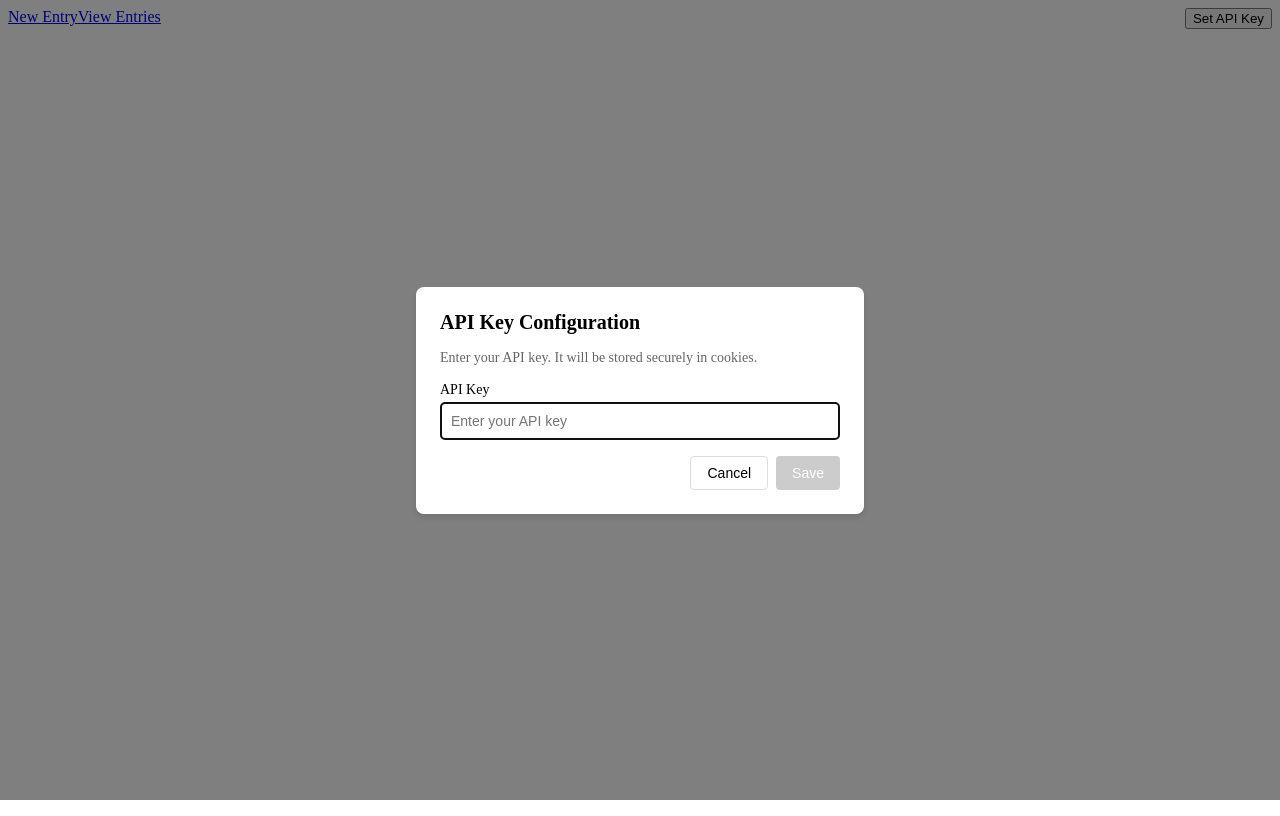
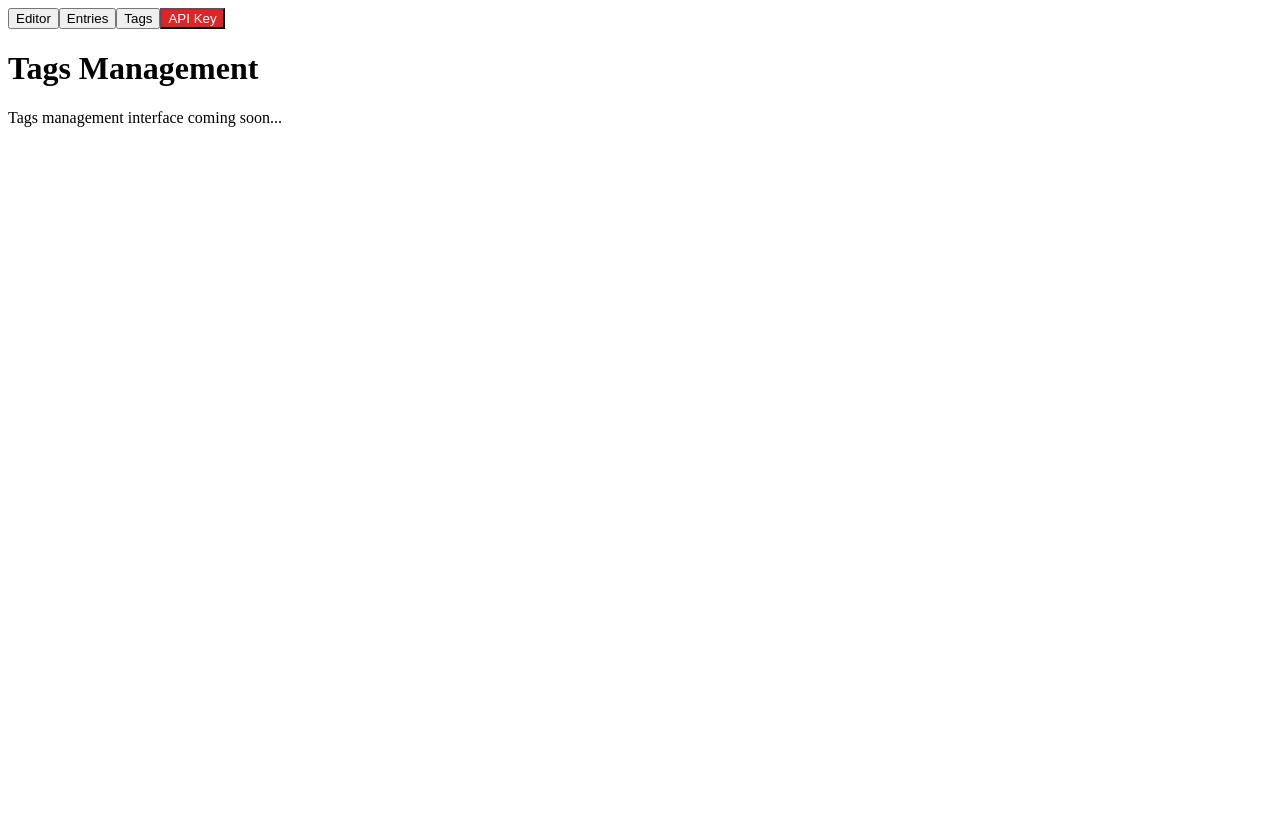
Before and after one commit to RainbowCockroach/life-log-web, a React (Vite) app: page /life-log-web/tags in a window 1280 px wide. Built offline with nearby package versions, Linux system fonts and the light colour scheme.

Commit message:
Refactor

```diff
--- a/src/App.tsx
+++ b/src/App.tsx
@@ -1,72 +1,24 @@
-import { useState } from "react";
-import { BrowserRouter as Router, Routes, Route, Link } from "react-router-dom";
-import Editor from "./components/Editor";
-import EntriesList from "./components/EntriesList";
-import ApiKeyModal from "./components/ApiKeyModal";
-import { hasApiKey, saveApiKey, getApiKey } from "./utils/apiKeyStorage";
-
-function Navigation() {
-  const [isApiKeyModalOpen, setIsApiKeyModalOpen] = useState(false);
-  const [successMessage, setSuccessMessage] = useState<string | null>(null);
-
-  const handleApiKeySave = (apiKey: string) => {
-    saveApiKey(apiKey);
-    setSuccessMessage("API key saved successfully");
-    setTimeout(() => setSuccessMessage(null), 3000);
-  };
-
-  return (
-    <>
-      <nav style={{ display: "flex", justifyContent: "space-between" }}>
-        <div>
-          <Link to="/">New Entry</Link>
-          <Link to="/entries">View Entries</Link>
-        </div>
-        <button onClick={() => setIsApiKeyModalOpen(true)}>
-          {hasApiKey() ? "API Settings" : "Set API Key"}
-        </button>
-      </nav>
-
-      {successMessage && <div>{successMessage}</div>}
-
-      <ApiKeyModal
-        isOpen={isApiKeyModalOpen}
-        onClose={() => setIsApiKeyModalOpen(false)}
-        onSave={handleApiKeySave}
-        currentApiKey={getApiKey() || ""}
-      />
-    </>
-  );
-}
+import { BrowserRouter as Router, Routes, Route } from "react-router-dom";
+import NavBar from "./components/NavBar";
+import EditorPage from "./pages/EditorPage";
+import EntriesPage from "./pages/EntriesPage";
+import TagsPage from "./pages/TagsPage";
+import ApiKeyPage from "./pages/ApiKeyPage";
 
 function App() {
-  const [isApiKeyModalOpen, setIsApiKeyModalOpen] = useState(!hasApiKey());
-
   return (
     <Router basename="/life-log-web">
-      <div
-        style={{ display: "flex", flexDirection: "column", height: "100vh" }}
-      >
-        <Navigation />
+      <div style={{ display: "flex", flexDirection: "column", height: "100vh" }}>
+        <NavBar />
         <div style={{ flex: 1, overflow: "auto" }}>
           <Routes>
-            <Route path="/" element={<Editor />} />
-            <Route path="/entries" element={<EntriesList />} />
+            <Route path="/" element={<EditorPage />} />
+            <Route path="/entries" element={<EntriesPage />} />
+            <Route path="/tags" element={<TagsPage />} />
+            <Route path="/api-key" element={<ApiKeyPage />} />
           </Routes>
         </div>
       </div>
-
-      {!hasApiKey() && (
-        <ApiKeyModal
-          isOpen={isApiKeyModalOpen}
-          onClose={() => setIsApiKeyModalOpen(false)}
-          onSave={(apiKey) => {
-            saveApiKey(apiKey);
-            setIsApiKeyModalOpen(false);
-          }}
-          currentApiKey=""
-        />
-      )}
     </Router>
   );
 }
--- a/src/components/ApiKeyModal.tsx
+++ b/src/components/ApiKeyModal.tsx
@@ -1,118 +1,55 @@
-import { useState } from 'react';
+import { useState } from "react";
 
 interface ApiKeyModalProps {
-  isOpen: boolean;
-  onClose: () => void;
   onSave: (apiKey: string) => void;
   currentApiKey?: string;
 }
 
-function ApiKeyModal({ isOpen, onClose, onSave, currentApiKey = '' }: ApiKeyModalProps) {
+function ApiKeyModal({ onSave, currentApiKey = "" }: ApiKeyModalProps) {
+  const [isOpen, setIsOpen] = useState(false);
   const [apiKey, setApiKey] = useState(currentApiKey);
-
-  if (!isOpen) return null;
 
   const handleSave = () => {
     if (apiKey.trim()) {
       onSave(apiKey.trim());
-      onClose();
+      setIsOpen(false);
     }
   };
 
   const handleKeyDown = (e: React.KeyboardEvent) => {
-    if (e.key === 'Enter') {
+    if (e.key === "Enter") {
       handleSave();
-    } else if (e.key === 'Escape') {
-      onClose();
+    } else if (e.key === "Escape") {
+      setIsOpen(false);
     }
   };
 
+  const hasApiKey = Boolean(currentApiKey);
+
   return (
-    <div
-      style={{
-        position: 'fixed',
-        top: 0,
-        left: 0,
-        right: 0,
-        bottom: 0,
-        backgroundColor: 'rgba(0, 0, 0, 0.5)',
-        display: 'flex',
-        alignItems: 'center',
-        justifyContent: 'center',
-        zIndex: 1000,
-      }}
-      onClick={onClose}
-    >
-      <div
+    <div>
+      <button
+        onClick={() => setIsOpen(!isOpen)}
         style={{
-          backgroundColor: 'white',
-          padding: '24px',
-          borderRadius: '8px',
-          minWidth: '400px',
-          maxWidth: '500px',
-          boxShadow: '0 4px 6px rgba(0, 0, 0, 0.1)',
+          background: hasApiKey ? "" : "#dc2626",
+          color: hasApiKey ? "" : "white",
         }}
-        onClick={(e) => e.stopPropagation()}
       >
-        <h2 style={{ margin: '0 0 16px 0', fontSize: '20px' }}>API Key Configuration</h2>
-
-        <p style={{ margin: '0 0 16px 0', color: '#666', fontSize: '14px' }}>
-          Enter your API key. It will be stored securely in cookies.
-        </p>
-
-        <div style={{ marginBottom: '16px' }}>
-          <label style={{ display: 'block', marginBottom: '4px', fontSize: '14px', fontWeight: '500' }}>
-            API Key
-          </label>
+        API Key
+      </button>
+      {isOpen && (
+        <div>
           <input
             type="password"
             value={apiKey}
             onChange={(e) => setApiKey(e.target.value)}
             onKeyDown={handleKeyDown}
-            placeholder="Enter your API key"
+            placeholder="Enter API key"
             autoFocus
-            style={{
-              width: '100%',
-              padding: '10px',
-              fontSize: '14px',
-              border: '1px solid #ddd',
-              borderRadius: '4px',
-              boxSizing: 'border-box',
-            }}
           />
+          <button onClick={handleSave}>Save</button>
         </div>
-
-        <div style={{ display: 'flex', justifyContent: 'flex-end', gap: '8px' }}>
-          <button
-            onClick={onClose}
-            style={{
-              padding: '8px 16px',
-              fontSize: '14px',
-              border: '1px solid #ddd',
-              borderRadius: '4px',
-              backgroundColor: 'white',
-              cursor: 'pointer',
-            }}
-          >
-            Cancel
-          </button>
-          <button
-            onClick={handleSave}
-            disabled={!apiKey.trim()}
-            style={{
-              padding: '8px 16px',
-              fontSize: '14px',
-              border: 'none',
-              borderRadius: '4px',
-              backgroundColor: apiKey.trim() ? '#007bff' : '#ccc',
-              color: 'white',
-              cursor: apiKey.trim() ? 'pointer' : 'not-allowed',
-            }}
-          >
-            Save
-          </button>
-        </div>
-      </div>
+      )}
     </div>
   );
 }
--- /dev/null
+++ b/src/components/NavBar.tsx
@@ -0,0 +1,27 @@
+import { Link } from "react-router-dom";
+import { hasApiKey } from "../utils/apiKeyStorage";
+
+function NavBar() {
+  const noApiKey = !hasApiKey();
+
+  return (
+    <nav>
+      <Link to="/">
+        <button>Editor</button>
+      </Link>
+      <Link to="/entries">
+        <button>Entries</button>
+      </Link>
+      <Link to="/tags">
+        <button>Tags</button>
+      </Link>
+      <Link to="/api-key">
+        <button style={{ background: noApiKey ? "#dc2626" : "", color: noApiKey ? "white" : "" }}>
+          API Key
+        </button>
+      </Link>
+    </nav>
+  );
+}
+
+export default NavBar;
--- /dev/null
+++ b/src/pages/ApiKeyPage.tsx
@@ -0,0 +1,45 @@
+import { useState } from "react";
+import { saveApiKey, getApiKey } from "../utils/apiKeyStorage";
+
+function ApiKeyPage() {
+  const [apiKey, setApiKey] = useState(getApiKey() || "");
+  const [message, setMessage] = useState<string | null>(null);
+
+  const handleSave = () => {
+    if (apiKey.trim()) {
+      saveApiKey(apiKey.trim());
+      setMessage("API key saved successfully");
+      setTimeout(() => setMessage(null), 3000);
+    }
+  };
+
+  const handleKeyDown = (e: React.KeyboardEvent) => {
+    if (e.key === "Enter") {
+      handleSave();
+    }
+  };
+
+  return (
+    <div>
+      <h1>API Key Configuration</h1>
+      <p>Enter your API key. It will be stored securely in cookies.</p>
+
+      {message && <div>{message}</div>}
+
+      <div>
+        <label>API Key</label>
+        <input
+          type="password"
+          value={apiKey}
+          onChange={(e) => setApiKey(e.target.value)}
+          onKeyDown={handleKeyDown}
+          placeholder="Enter your API key"
+        />
+      </div>
+
+      <button onClick={handleSave}>Save API Key</button>
+    </div>
+  );
+}
+
+export default ApiKeyPage;
--- /dev/null
+++ b/src/pages/EditorPage.tsx
@@ -0,0 +1,7 @@
+import Editor from "../components/Editor";
+
+function EditorPage() {
+  return <Editor />;
+}
+
+export default EditorPage;
--- /dev/null
+++ b/src/pages/EntriesPage.tsx
@@ -0,0 +1,7 @@
+import EntriesList from "../components/EntriesList";
+
+function EntriesPage() {
+  return <EntriesList />;
+}
+
+export default EntriesPage;
--- /dev/null
+++ b/src/pages/TagsPage.tsx
@@ -0,0 +1,10 @@
+function TagsPage() {
+  return (
+    <div>
+      <h1>Tags Management</h1>
+      <p>Tags management interface coming soon...</p>
+    </div>
+  );
+}
+
+export default TagsPage;
--- a/src/services/api.ts
+++ b/src/services/api.ts
@@ -159,7 +159,7 @@ export async function getSignedUrl(
   filename: string,
   expiryMs?: number
 ): Promise<SignedUrlResponse> {
-  const apiUrl = `${API_CONFIG.API_BASE_URL}/api/media/sign`;
+  const apiUrl = `${API_CONFIG.API_BASE_URL}/media/sign`;
 
   try {
     const response = await fetch(apiUrl, {
@@ -289,7 +289,7 @@ export async function searchTagSuggestions(
 
   let apiUrl = `${
     API_CONFIG.API_BASE_URL
-  }/api/tags/suggestions/search?q=${encodeURIComponent(query)}`;
+  }/tags/suggestions/search?q=${encodeURIComponent(query)}`;
   if (type) {
     apiUrl += `&type=${encodeURIComponent(type)}`;
   }
@@ -333,7 +333,7 @@ export interface CreateTagRequest {
  * @returns Promise with created tag
  */
 export async function createTag(tag: CreateTagRequest): Promise<Tag> {
-  const apiUrl = `${API_CONFIG.API_BASE_URL}/api/tags`;
+  const apiUrl = `${API_CONFIG.API_BASE_URL}/tags`;
 
   try {
     const response = await fetch(apiUrl, {
```
Also changed, not shown: src/components/Editor.tsx (+10 -36 lines), src/components/MarkdownEditor.tsx (+27 -47 lines), src/components/Editor.css (added).
